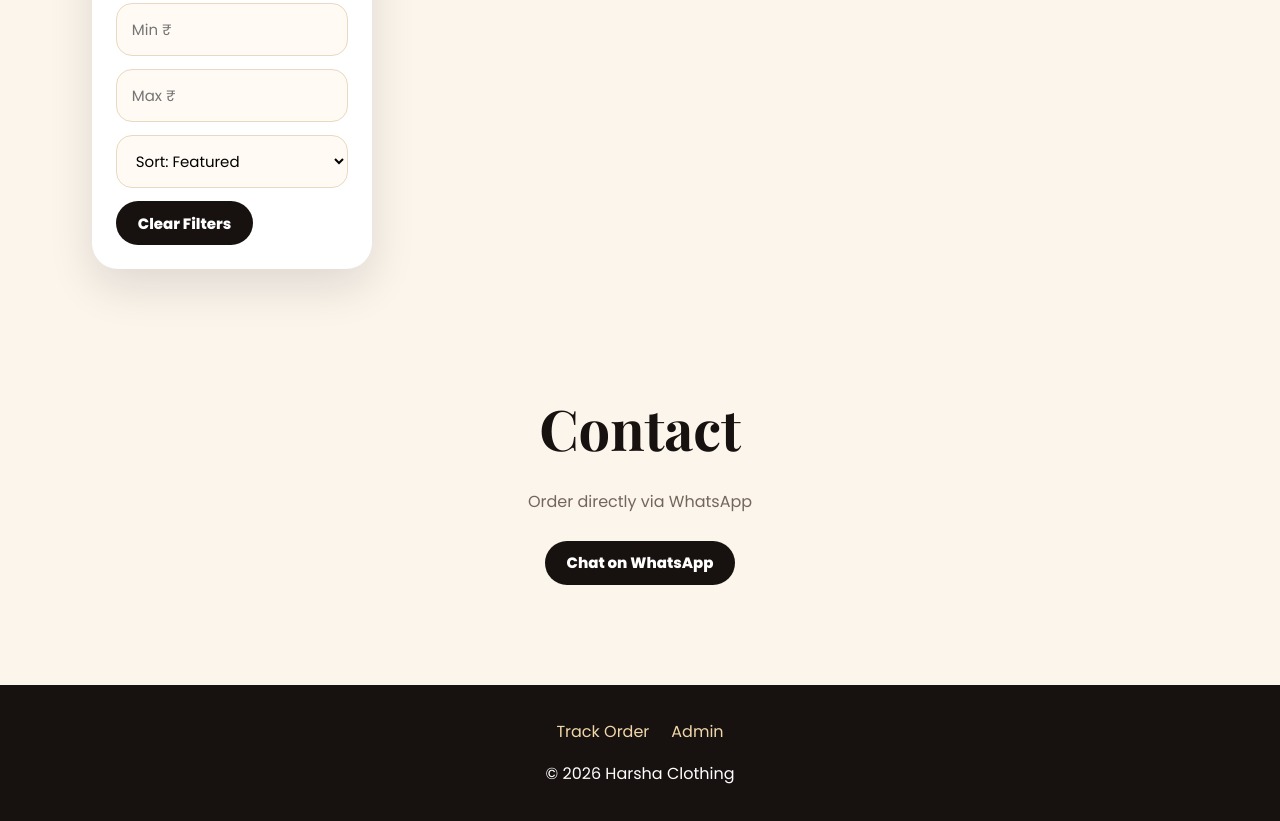
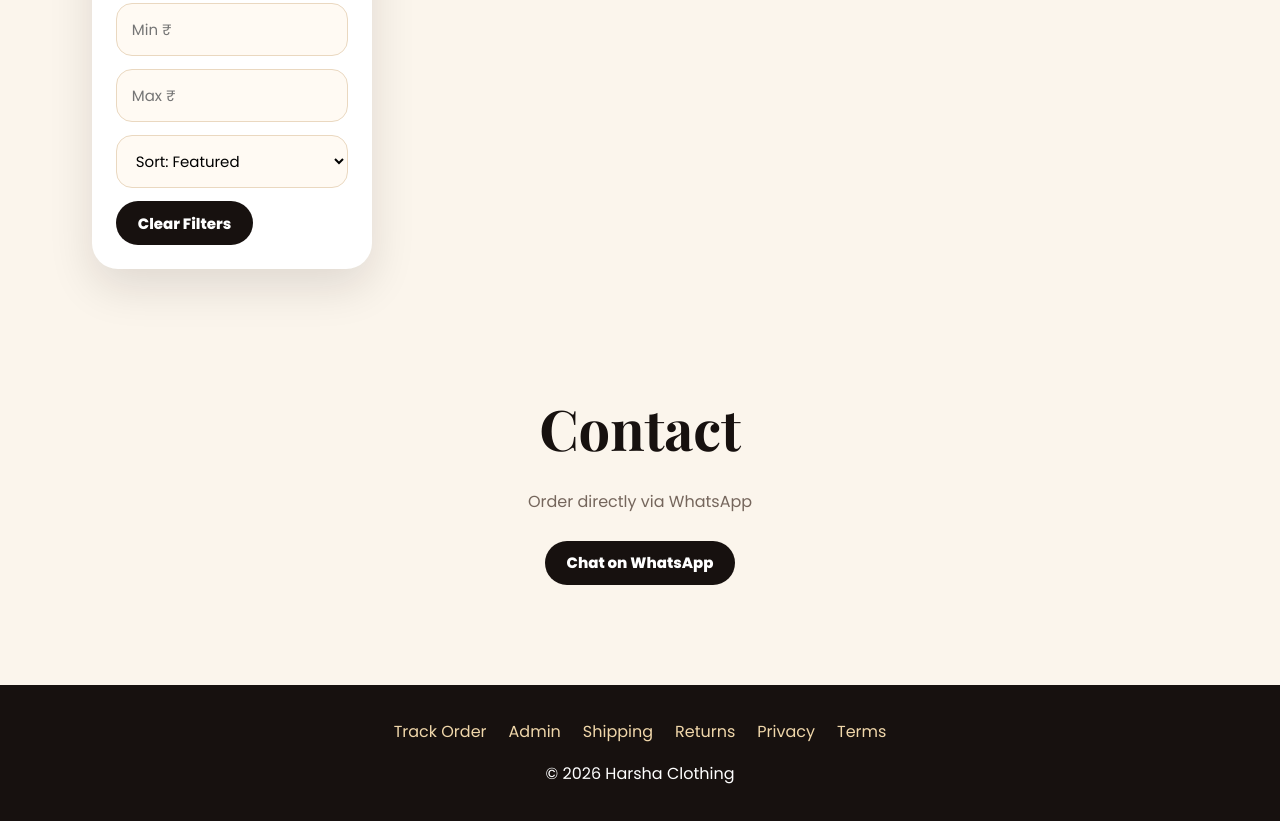
Before and after one commit to ragh090807-dotcom/harsh-store, a plain HTML site: page index.html in a window 1280 px wide. Shown: the part 1702-2523 px from the top of the page. Drawn offline with nearby package versions, Linux system fonts and the light colour scheme.

Commit message:
Update index.html

```diff
--- a/index.html
+++ b/index.html
@@ -64,7 +64,7 @@
 
   <div class="hero-visual">
     <div class="hero-card">
-      <img src="https://images.unsplash.com/photo-1496747611176-843222e1e57c?auto=format&fit=crop&w=1200&q=80" alt="Premium fashion">
+      <img src="https://images.unsplash.com/photo-1496747611176-843222e1e57c?auto=format&fit=crop&w=1200&q=80">
     </div>
 
     <div class="float-badge">
@@ -96,7 +96,6 @@
 
       <input type="text" id="searchInput" placeholder="Search product...">
 
-
       <select id="categoryFilter">
         <option value="all">All Categories</option>
         <option value="Ethnic">Ethnic</option>
@@ -104,7 +103,6 @@
         <option value="Modern">Modern</option>
         <option value="Watch and Buy">Watch and Buy</option>
       </select>
-
 
       <select id="sizeFilter">
         <option value="all">All Sizes</option>
@@ -150,6 +148,12 @@
   <div class="footer-links">
     <a href="track.html">Track Order</a>
     <a href="admin.html">Admin</a>
+
+    <!-- Added policy links -->
+    <a href="shipping.html">Shipping</a>
+    <a href="returns.html">Returns</a>
+    <a href="privacy.html">Privacy</a>
+    <a href="terms.html">Terms</a>
   </div>
 
   <p>© 2026 Harsha Clothing</p>
```
Lines whose indentation alone changed are shown as unchanged.
